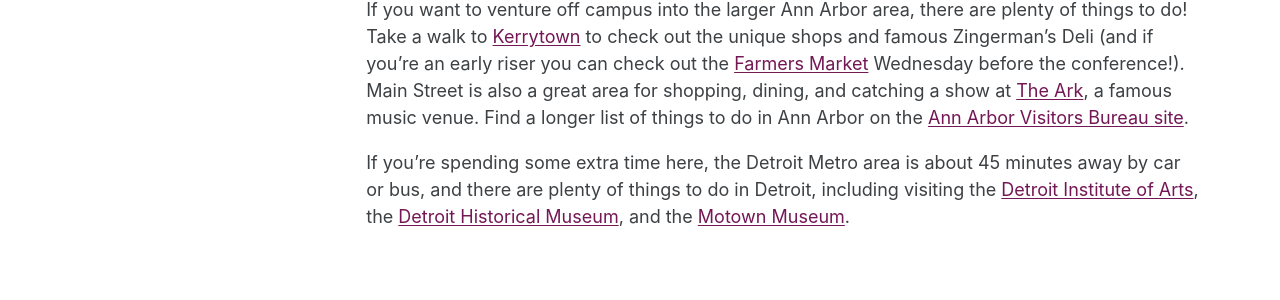
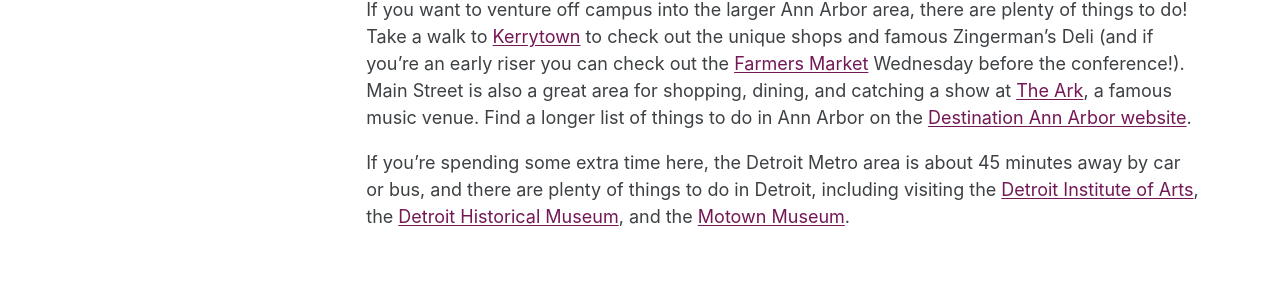
Before and after one commit to USRSE/usrse27, a Jekyll site: the page built from pages/attend/things-to-do.md, in a window 1280 px wide and 900 px high, scrolled down 796 px. Shown: the part 463-763 px from the top of the window. Built offline with Jekyll 4.4.1, drawn with Linux system fonts in a browser that asks for light colours; a style sheet for code colours, icons or effects is not loaded.

Commit message:
Update Destination Ann Arbor site branding

```diff
--- a/pages/attend/things-to-do.md
+++ b/pages/attend/things-to-do.md
@@ -21,6 +21,6 @@
 
 ## Things to do around Ann Arbor
 If you want to venture off campus into the larger Ann Arbor area, there are plenty of things to do! Take a walk to [Kerrytown](https://kerrytown.com/) to check out the unique shops and famous Zingerman's Deli (and if you're an early riser you can check out the [Farmers Market](https://www.a2gov.org/parks-and-recreation/parks-and-places/ann-arbor-farmers-market/) Wednesday before the conference!).
-Main Street is also a great area for shopping, dining, and catching a show at [The Ark](https://theark.org/), a famous music venue. Find a longer list of things to do in Ann Arbor on the [Ann Arbor Visitors Bureau site](https://www.annarbor.org/).
+Main Street is also a great area for shopping, dining, and catching a show at [The Ark](https://theark.org/), a famous music venue. Find a longer list of things to do in Ann Arbor on the [Destination Ann Arbor website](https://www.annarbor.org/).
 
 If you're spending some extra time here, the Detroit Metro area is about 45 minutes away by car or bus, and there are plenty of things to do in Detroit, including visiting the [Detroit Institute of Arts](https://www.dia.org/), the [Detroit Historical Museum](https://detroithistorical.org/), and the [Motown Museum](https://www.motownmuseum.org/).
```
